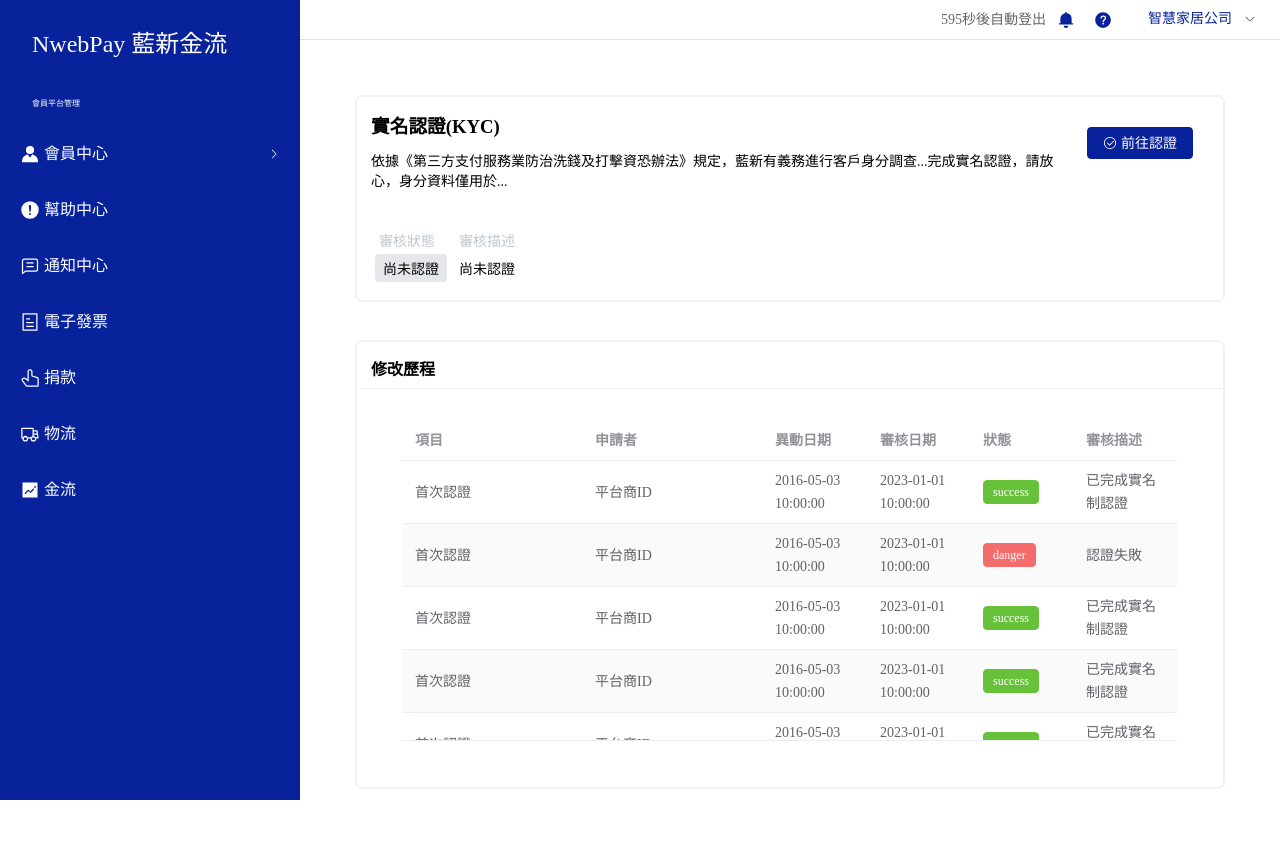
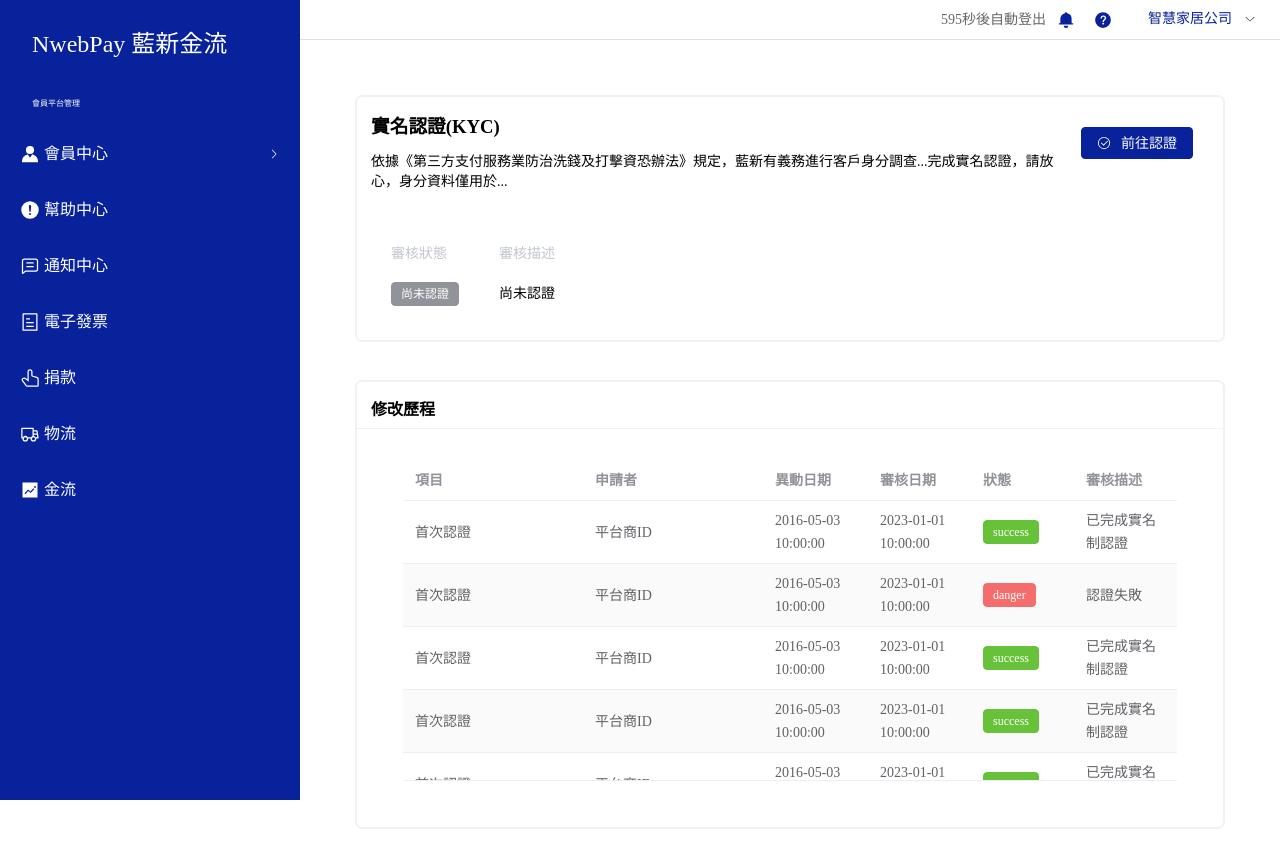
Before and after one commit to Gashapon-Team/site-frontend-vue-element-plus, a Vue app: page /homepage/varifyName in a window 1280 px wide. Shown: the top 868 px of the page. Before the commit the page ends 844 px from the top, so only its background shows below. Built offline with nearby package versions, Linux system fonts and the light colour scheme.

Commit message:
fix: change style by varify status

```diff
--- a/src/views/varifyName.vue
+++ b/src/views/varifyName.vue
@@ -7,7 +7,26 @@
         <div class="varify_status__left__show_status">
           <div class="sction_left">
             <div class="sction__title">審核狀態</div>
-            <div class="sction__status sction__status--gray">尚未認證</div>
+            <div class="sction__status sction__status--gray">
+              <el-tag
+                v-if="varify_statues === 0"
+                type="info"
+                class="mx-1"
+                effect="dark"
+              >尚未認證</el-tag>
+              <el-tag
+                v-else-if="varify_statues === 1"
+                type="success"
+                class="mx-1"
+                effect="light"
+              >通過</el-tag>
+              <el-tag
+                v-else-if="varify_statues === 2"
+                type="danger"
+                class="mx-1"
+                effect="light"
+              >未通過</el-tag>
+            </div>
           </div>
           <div class="sction_right">
             <div class="sction__title">審核描述</div>
@@ -16,7 +35,17 @@
         </div>
       </div>
       <div class="varify_status__right">
-        <el-button class="varify_status__varify_btn" @click="startVarify" type="primary"><el-icon style="margin-right: 4px;"><CircleCheck /></el-icon>前往認證</el-button>
+        <el-button class="varify_status__varify_btn"
+          @click="varifyHandler"
+          type="primary"
+          :plain="varify_statues!==0">
+          <el-icon style="margin-right: 4px;">
+            <CircleCheck />
+          </el-icon>
+          <span v-if="varify_statues===0">前往認證</span>
+          <span v-else-if="varify_statues===1">異動申請</span>
+          <span v-else-if="varify_statues===2">前往補件</span>
+        </el-button>
       </div>
     </div>
 
@@ -49,7 +78,7 @@
   </div>
 </template>
 <script setup>
-import {reactive} from 'vue'
+import {reactive, ref} from 'vue'
 import { useRouter } from 'vue-router';
 
 const router = useRouter();
@@ -127,9 +156,23 @@
     id:8
   },
 ])
+const varify_statues = ref(0) // 0　尚未　１通過　２未通過
 
-function startVarify(){
-  router.push('/handlers/KYCvarify')
+function varifyHandler(){
+  switch(varify_statues){
+    case 0:
+      router.push('/handlers/KYCvarify')
+      break;
+    case 1:
+      router.push('/handlers/KYCvarify')
+      break;
+    case 2:
+      router.push('/handlers/KYCvarify')
+      break;
+    default:
+      router.push('/handlers/KYCvarify')
+      break;
+  }
 }
 
 </script>
@@ -167,15 +210,10 @@
       display: flex;
       font-size: 14px;
       div {
-        padding: 4px;
+        padding: 10px;
       }
       .sction__title {
         color: #c1c5cd;
-      }
-      .sction__status--gray {
-        background: #e5e7eb;
-        border-radius: 4px;
-        padding: 4px 8px;
       }
     }
     &__varify_btn {
```
